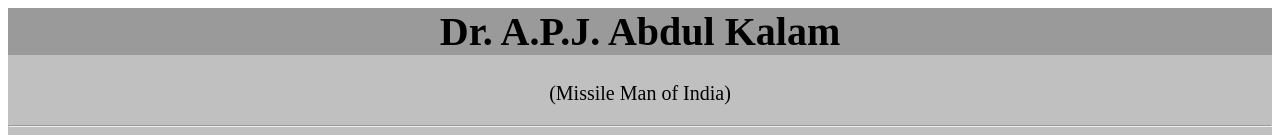
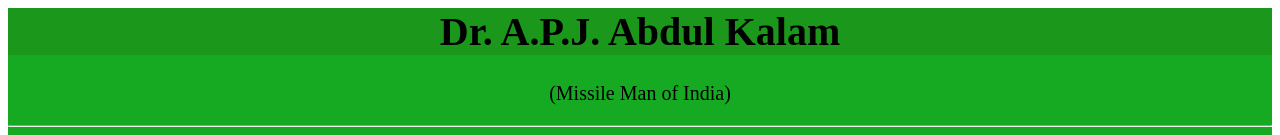
Before and after one commit to Jkrish0811/my-Tribute-page-, a plain HTML site: page index.html in a window 1280 px wide. Shown: the top 135 px of the page. Drawn offline with Linux system fonts and the light colour scheme.

Commit message:
style:background color changed
updated background color of main and title

```diff
--- a/indexcss.css
+++ b/indexcss.css
@@ -3,10 +3,10 @@ html {
   }
     #main {
       text-align: center;
-      background-color: silver;
+      background-color: rgb(21, 170, 33);
     }
     #title{
-      background-color: rgba(0,0,0,.2);
+      background-color: rgba(54, 78, 9, 0.2);
     }
   h1 {
     font-size:
@@ -48,6 +48,7 @@ html {
     font-style: italic;
     font-size: 25px;
     font-weight: bold;
+    background-color: aliceblue;
   }
   footer{
     background-color: #00ffff;
```
